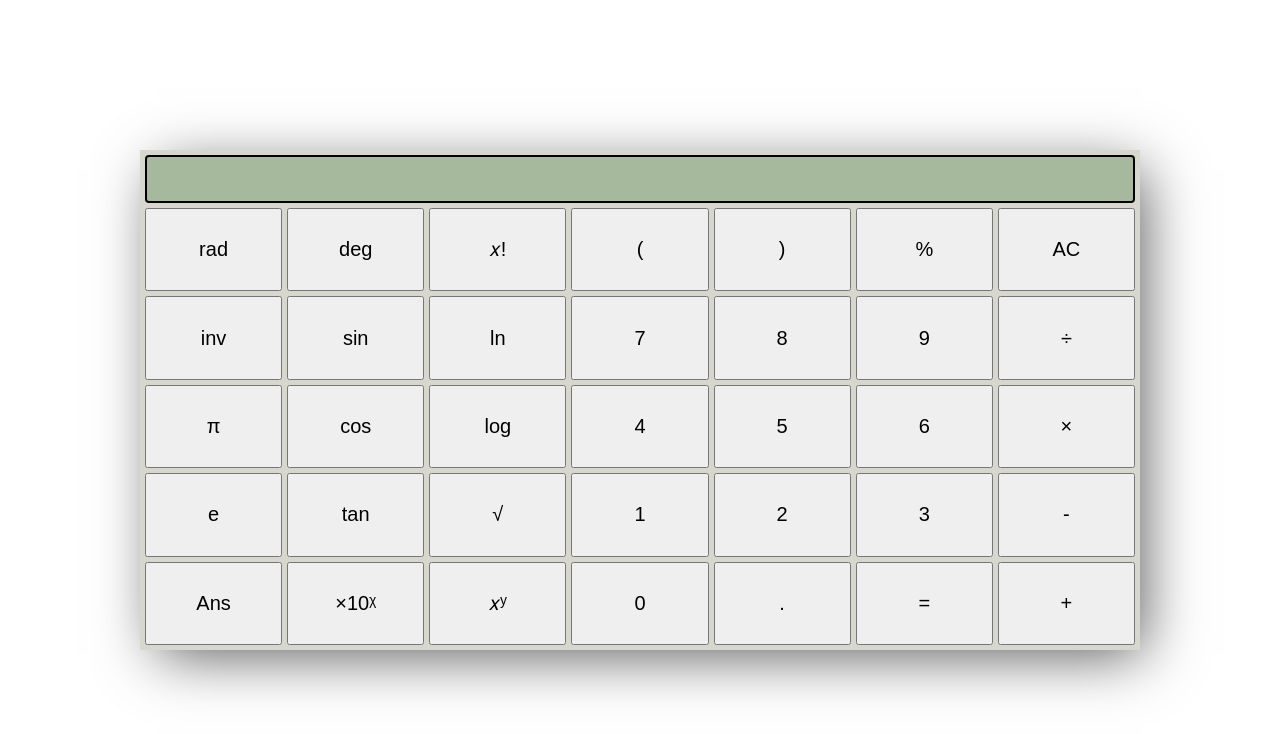
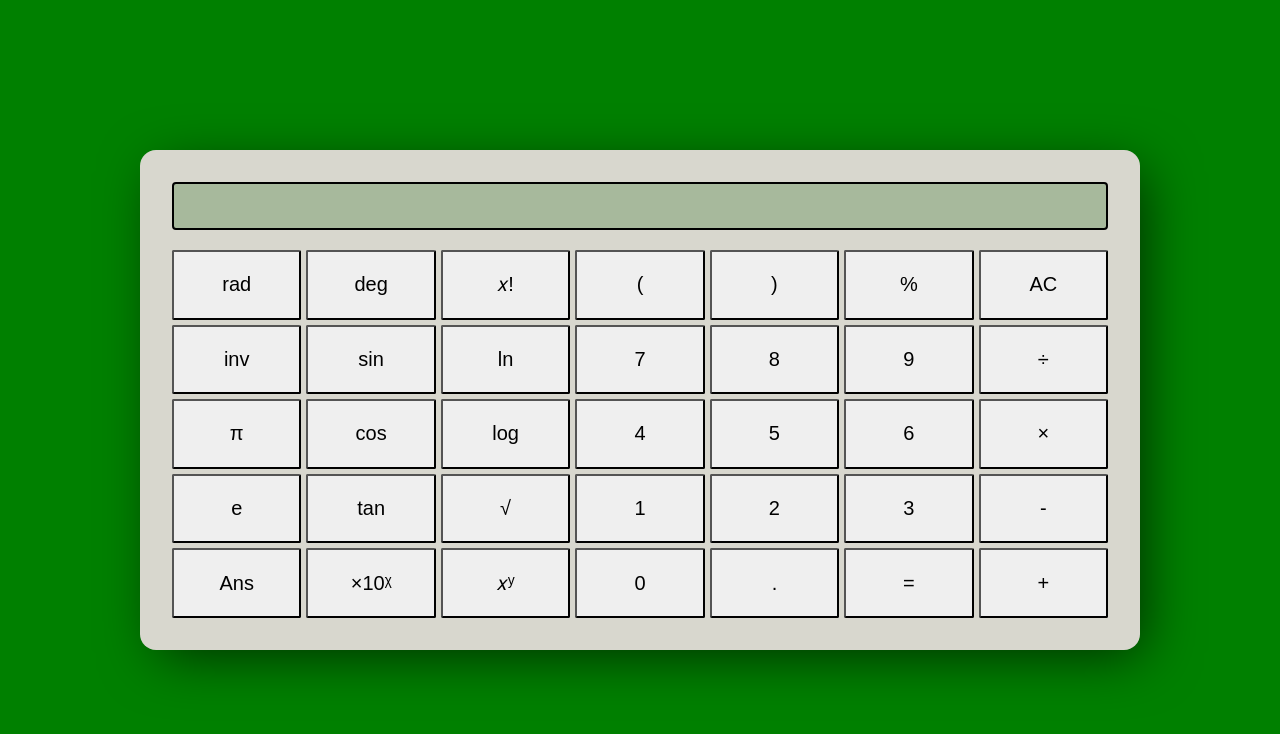
Before and after one commit to austin-butters/JS-Calculator, a plain HTML site: page index.html in a window 1280 px wide. Drawn offline with Linux system fonts and the light colour scheme.

Commit message:
Add initial update-styles functionality

```diff
--- /dev/null
+++ b/assets/styles/style-options.css
@@ -0,0 +1,5 @@
+/* This is a test. If it works, background color should turn green. */
+
+body {
+  background-color: green;
+}
--- a/main.css
+++ b/main.css
@@ -169,7 +169,8 @@ main {
 #calculator-container {
   width: 1000px;
   height: 500px;
-  padding: 5px;
+  padding: 2rem;
+  border-radius: 1rem;
   background-color: #d8d7ce;
   box-shadow: 10px 12px 56px -8px rgba(0, 0, 0, 0.67);
 }
@@ -188,7 +189,7 @@ main {
   width: 100%;
   height: calc(100% - var(--calculator-display-height));
   border-radius: 0.25rem;
-  padding-top: 5px;
+  padding-top: 20px;
   display: grid;
   grid-template-columns: repeat(7, 1fr);
   gap: 5px;
@@ -196,4 +197,5 @@ main {
 
 button {
   font-size: 1.25rem;
+  border-radius: 2px;
 }
--- a/modules/initialize.js
+++ b/modules/initialize.js
@@ -1,11 +1,14 @@
 // PSEUDOCODE //
 // Generate buttons
+// Update Styles
 // Remove page blocker
 
 import { generateButtons } from './generate-buttons.js'
+import { updateStyles } from './update-styles.js'
 
 export function initialize() {
   console.log('initialize:', 'Function initialize() called.') // TEST LOG
   generateButtons()
+  updateStyles()
   document.getElementById('page-blocker').remove()
 }
--- /dev/null
+++ b/modules/styles.js
@@ -0,0 +1,5 @@
+// styles.js
+// This module stores styling information to be used by the update-styles.js module.
+// Each style option is an object containing sub-objects for each existing class, and classes to add
+
+const style0 = {}
--- /dev/null
+++ b/modules/update-styles.js
@@ -0,0 +1,16 @@
+// PSEUDOCODE //
+// Declare variables for styling in a module style.js
+// Write and export an updateStyles() function to update calculator's style. (Specifically colors, for now at least.)
+// Takes a paramater for which style object from the styles.js module to use for styling.
+// Firstly, appends a child to <head>, which adds a new stylesheet from assets/styles/style-options.
+// The updateStyles function must apply styles in order from least to most specific, e.g. general colors being overwritten by specific colors.
+// This is so that in future, styling uptions can be added easily.
+
+const styleDefault = {}
+
+export function updateStyles(whichStyle) {
+  const newStyleSheet = document.createElement('link')
+  newStyleSheet.rel = 'stylesheet'
+  newStyleSheet.href = '../assets/styles/style-options.css'
+  document.getElementsByTagName('head')[0].appendChild(newStyleSheet)
+}
```
